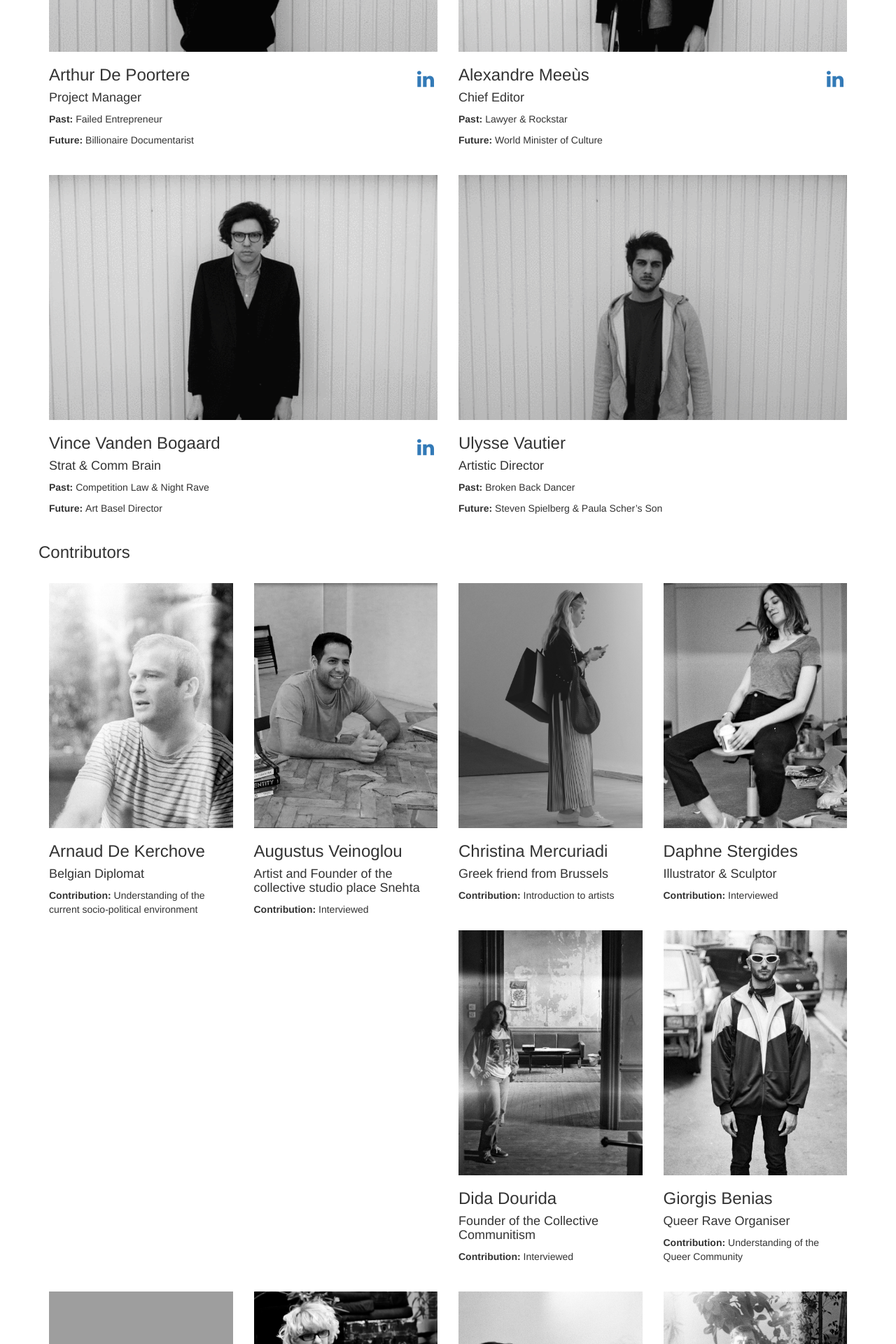
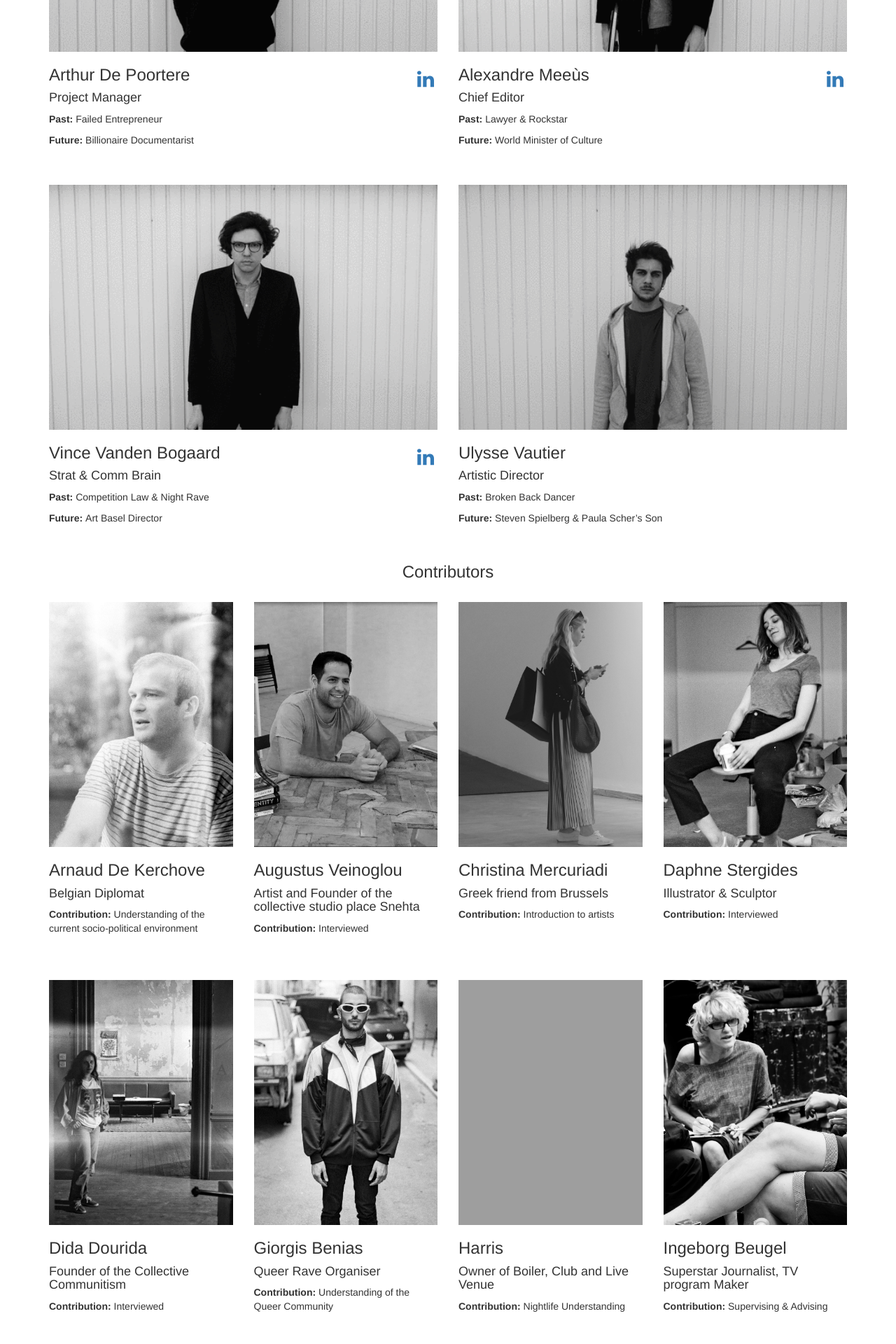
Before and after one commit to datene/odyssee, a Jekyll site: the page built from team.md, in a window 1280 px wide. Shown: the part 404-2324 px from the top of the page at 70% size. Built offline with Jekyll 4.4.1, drawn with Linux system fonts in a browser that asks for light colours; nearby versions of some CDN libraries.

Commit message:
change height contributor cards

```diff
--- a/_sass/_avatar.scss
+++ b/_sass/_avatar.scss
@@ -1,5 +1,6 @@
 .team-member {
   width: 100%;
+  height: 500px;
   margin: 20px 0;
   .avatar {
     width: 100%;
--- a/team.md
+++ b/team.md
@@ -42,7 +42,7 @@
     {% endfor %}
   </div>
   <div class="row">
-  <h3>
+  <h3 class="text-center">
     Contributors
   </h3>
     {% for member in site.members %}
```
